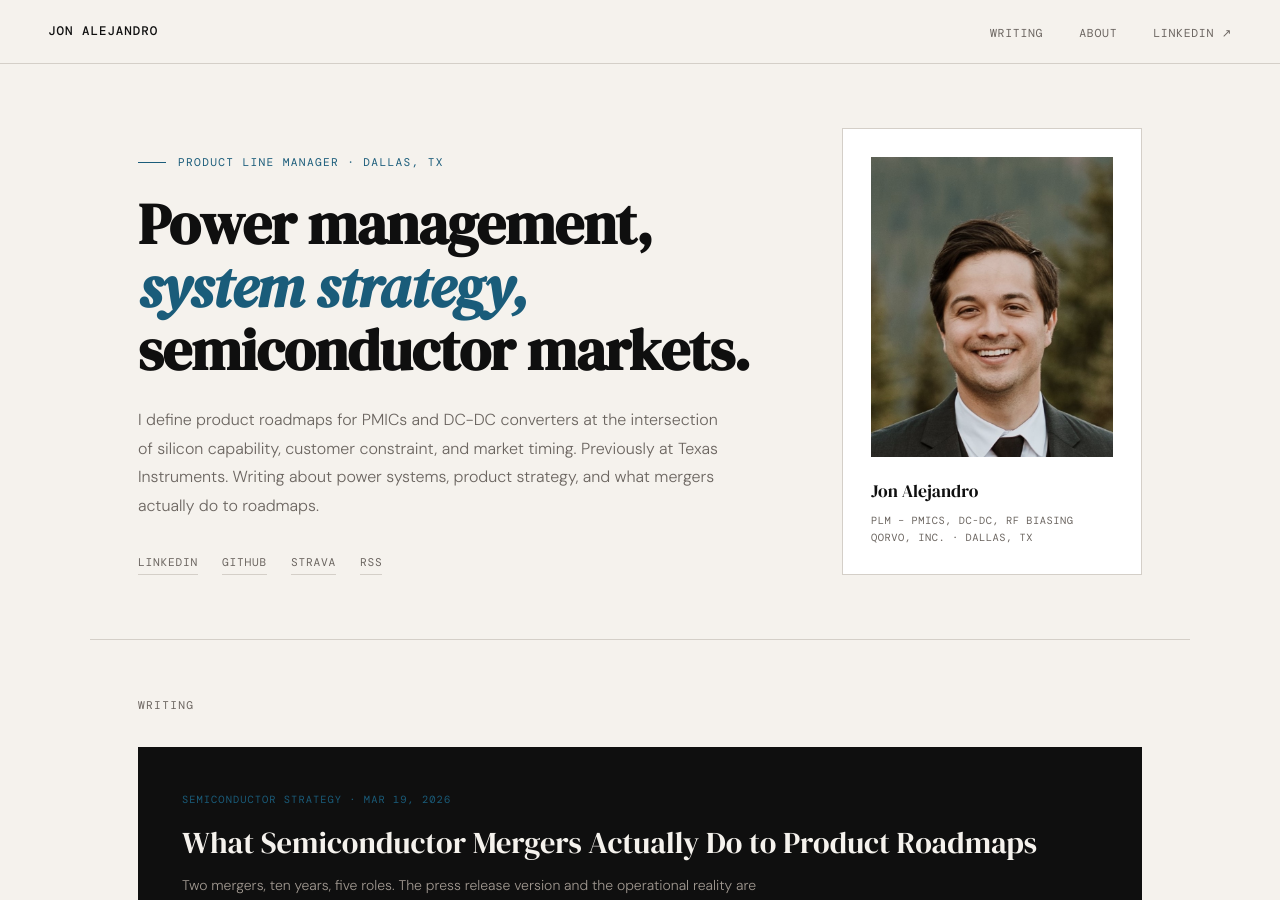
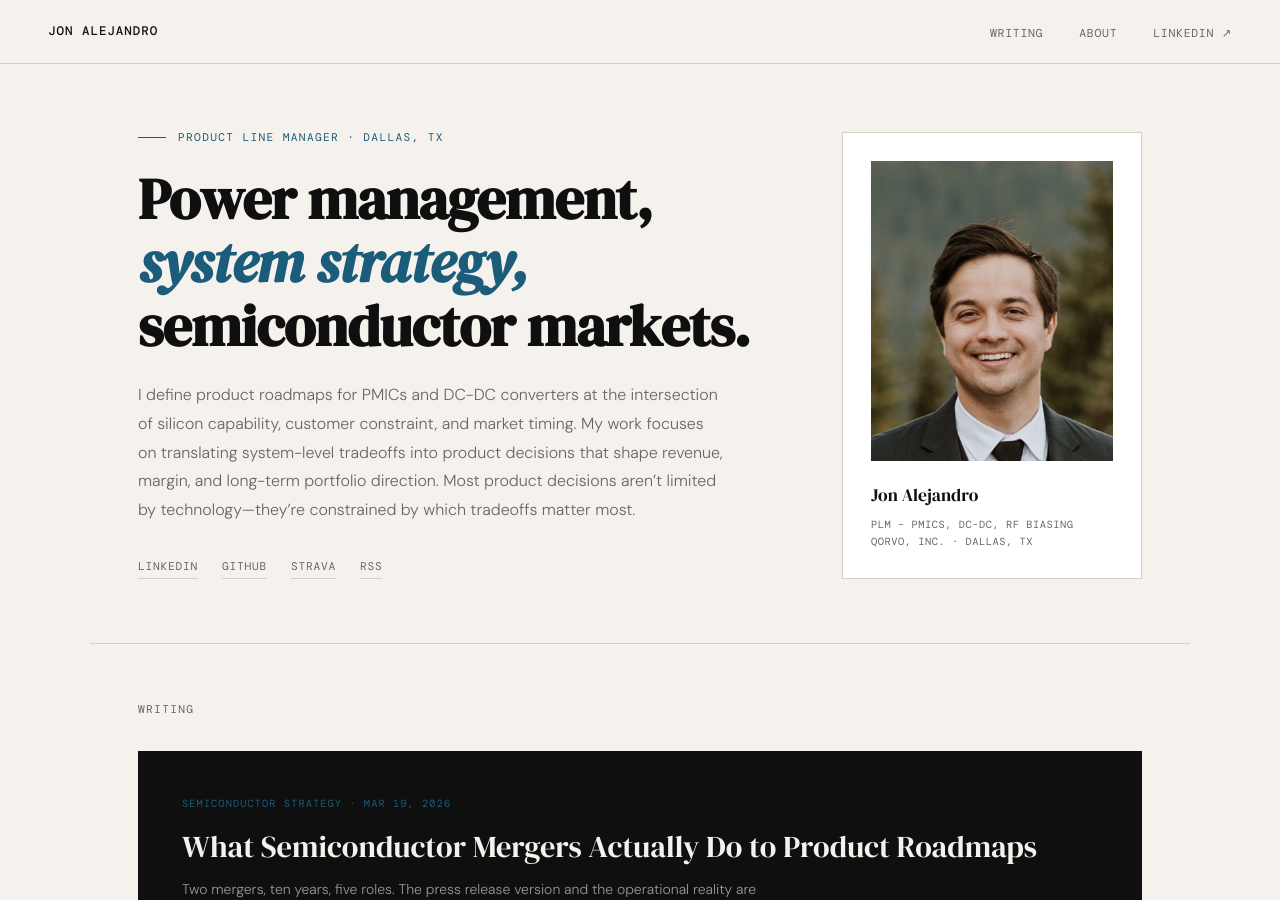
Before and after one commit to jonalejandro/jonalejandro.github.io, a Jekyll site: the page built from index.html, in a window 1280 px wide and 900 px high. Built offline with Jekyll 4.4.1, drawn with Linux system fonts in a browser that asks for light colours.

Commit message:
Update index.html

```diff
--- a/index.html
+++ b/index.html
@@ -197,8 +197,7 @@ layout: none
     <div class="hero-eyebrow">Product Line Manager · Dallas, TX</div>
     <h1>Power management,<br><em>system strategy,</em><br>semiconductor markets.</h1>
     <p class="hero-bio">
-      I define product roadmaps for PMICs and DC-DC converters at the intersection of silicon capability, customer constraint, and market timing. Previously at Texas Instruments. Writing about power systems, product strategy, and what mergers actually do to roadmaps.
-    </p>
+      I define product roadmaps for PMICs and DC-DC converters at the intersection of silicon capability, customer constraint, and market timing. My work focuses on translating system-level tradeoffs into product decisions that shape revenue, margin, and long-term portfolio direction. Most product decisions aren’t limited by technology—they’re constrained by which tradeoffs matter most.</p>
     <div class="hero-links">
       <a href="https://www.linkedin.com/in/jonalejandro" target="_blank" rel="noopener">LinkedIn</a>
       <a href="https://github.com/jonalejandro" target="_blank" rel="noopener">GitHub</a>
```
